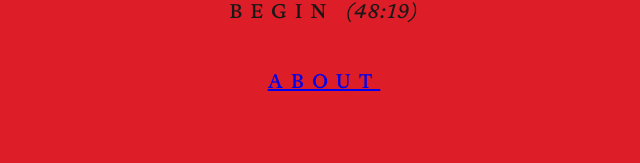
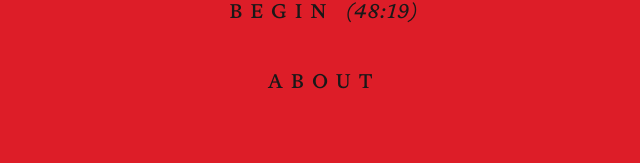
Before and after one commit to benwest/pare-de-sufrir, a React (Vite) app: page / in a window 1280 px wide. Shown: the part 717-880 px from the top of the page, without its empty margins (316-956 px from the left). Built offline with nearby package versions, Linux system fonts and the light colour scheme.

Commit message:
reset link styles

```diff
--- a/src/index.css
+++ b/src/index.css
@@ -12,7 +12,7 @@
 }
 
 :root {
-  --red: #DD1D28;
+  --red: #dd1d28;
   --black: #191818;
 
   --aspect-ratio: 2048 / 1556;
@@ -51,7 +51,12 @@ body {
   margin: 0;
 }
 
-h1, h2, h3, h4, h5, h6 {
+h1,
+h2,
+h3,
+h4,
+h5,
+h6 {
   font-size: inherit;
 }
 
@@ -60,3 +65,9 @@ em {
   text-transform: none;
   letter-spacing: 0.07em;
 }
+
+a,
+a:visited {
+  color: inherit;
+  text-decoration: none;
+}
```
